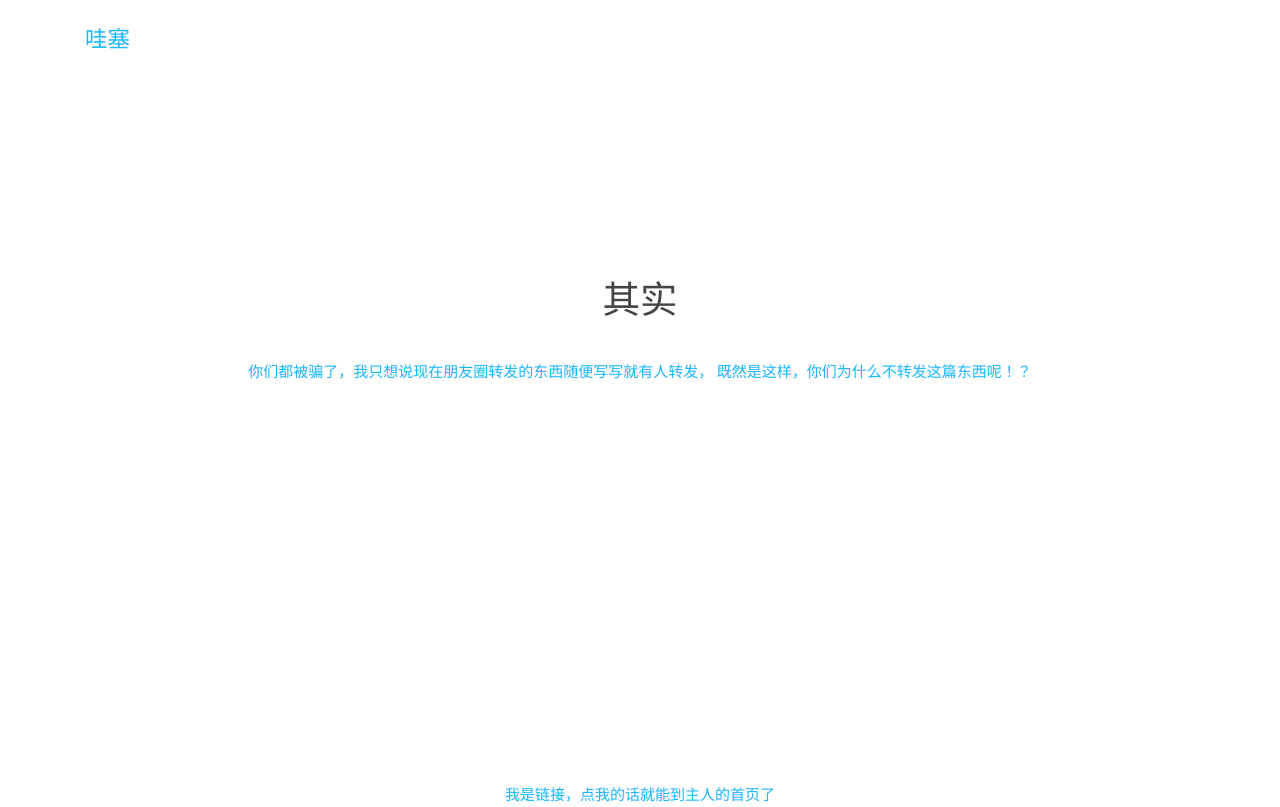
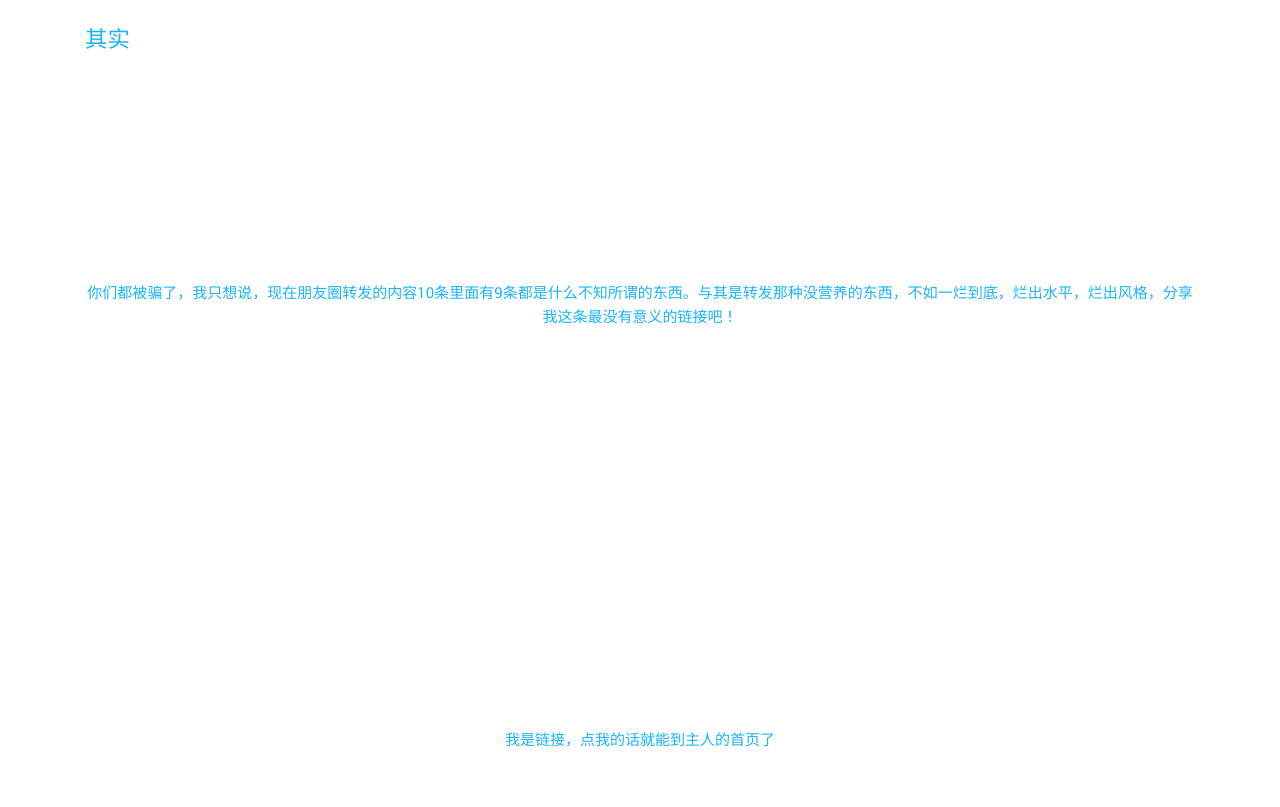
Before and after one commit to stevenyang1011/stevenyang1011.github.io, a website: page wechat.html in a window 1280 px wide. Shown: the top 807 px of the page. Drawn offline with Linux system fonts and the light colour scheme.

Commit message:
updated wording

```diff
--- a/wechat.html
+++ b/wechat.html
@@ -33,7 +33,7 @@
 
           <div class="col-xs-6" id="logo">
               <!-- <img class="img-responsive" src="logo.png" alt="logo" title="logo"> -->
-              <h1>哇塞</h1>
+              <h1>其实</h1>
           </div> <!-- /logo -->
         </div> <!-- /row -->
       </div> <!-- container -->
@@ -41,8 +41,7 @@
 
     <div class="region wechat-title">
       <div class="container block text-center text-color-theme">
-        <h2>其实</h2>
-        <p>你们都被骗了，我只想说现在朋友圈转发的东西随便写写就有人转发， 既然是这样，你们为什么不转发这篇东西呢！？</p>
+        <p>你们都被骗了，我只想说，现在朋友圈转发的内容10条里面有9条都是什么不知所谓的东西。与其是转发那种没营养的东西，不如一烂到底，烂出水平，烂出风格，分享我这条最没有意义的链接吧！</p>
       </div> <!-- /container -->
     </div> <!-- /highlighted -->
 
```
